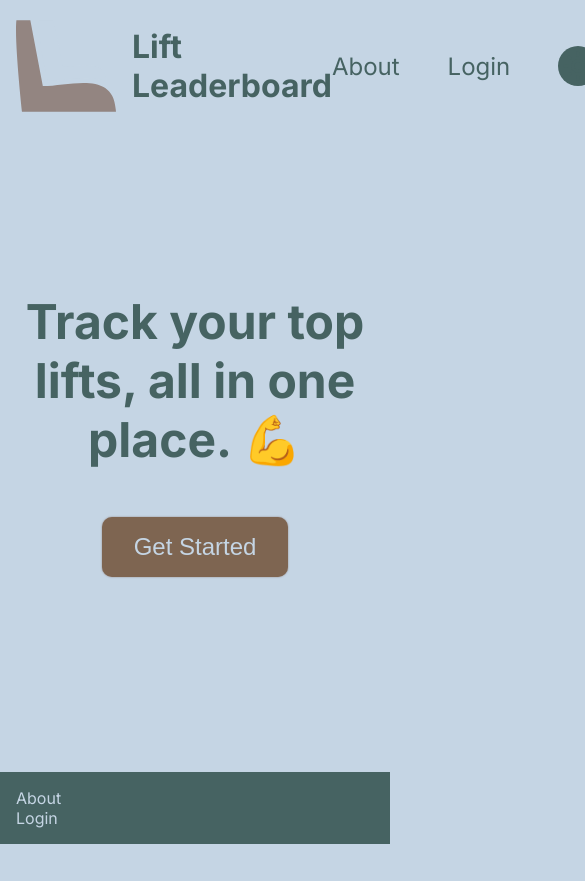
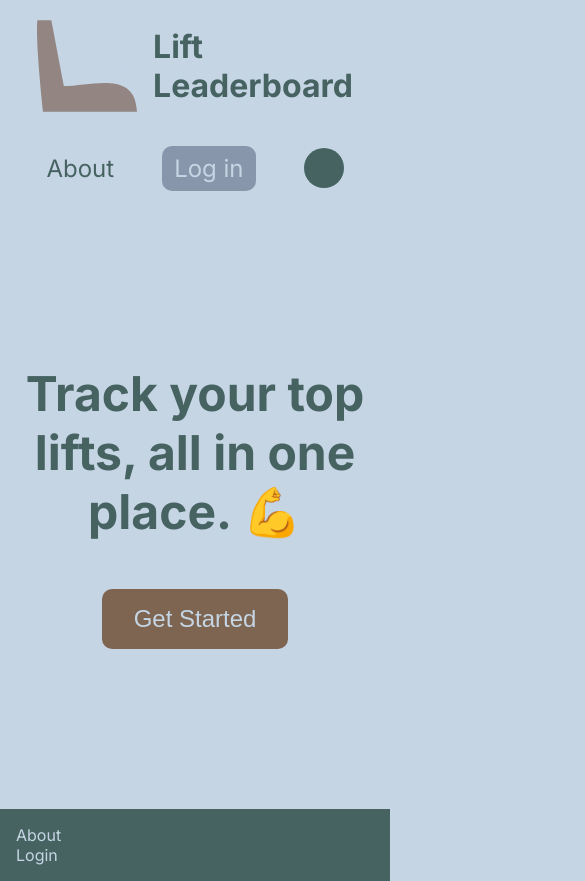
Before and after one commit to scott-hall7/lift-leaderboard, a Next.js app: page / in a window 390 px wide. Shown: the whole page, 585 px wide, since content can reach past the window. Before the commit the page ends 844 px from the top, so only its background shows below. Built offline with nearby package versions, Linux system fonts and the light colour scheme.

Commit message:
adding about and login links

```diff
--- a/app/page.module.css
+++ b/app/page.module.css
@@ -22,8 +22,8 @@
 
   background-color:  rgb(126, 101, 81);
   color: rgb(197, 213, 228);
-  box-shadow: 0 0 2px rgb(147, 133, 129);
 }
+
 
 [data-theme='dark'] .getStartedButton {
   background-color: rgb(147, 133, 129);
--- a/components/Header.tsx
+++ b/components/Header.tsx
@@ -6,6 +6,7 @@ import darkLogo from '../public/dark-logo.svg'
 import lightMode from '../public/light_mode.svg'
 import darkMode from '../public/dark_mode.svg'
 import styles from './header.module.css'
+import Link from 'next/link'
 
 import { useTheme } from 'next-themes'
 import { useState, useEffect } from 'react'
@@ -39,8 +40,12 @@ const Header = () => {
             </div>
             <nav className={styles.navRight}>
                 <ul>
-                    <li>About</li>
-                    <li>Login</li>
+                    <li>
+                        <Link href="/about">About</Link>
+                    </li>
+                    <li>
+                        <Link href="/login" className={styles.loginLink}>Log in</Link>
+                    </li>
                     <button className={styles.themeButton} onClick={() => changeTheme()}>
                         <Image
                             src={theme === 'light' ? darkMode : lightMode}
--- a/components/header.module.css
+++ b/components/header.module.css
@@ -9,7 +9,6 @@
 .navLeft {
     display: flex;
     align-items: center;
-
     gap: 1rem;
 }
 
@@ -21,8 +20,21 @@
 .navRight ul {
     display: flex;
     align-items: center;
+    gap: 3rem;
+
     font-size: 1.5rem;
-    gap: 3rem;
+}
+
+.loginLink {
+    border-radius: 10px;
+    padding: .5rem .75rem;
+
+    color: rgb(197, 213, 228);
+    background-color: rgb(136, 150, 171);
+}
+
+.loginLink:hover {
+    transform: scale(1.2);
 }
 
 .themeButton {
@@ -31,7 +43,6 @@
 
     border: none;
     border-radius: 50px;
-
     padding: .25rem;
 
     background-color: rgb(70, 99, 98);
@@ -40,3 +51,10 @@
 [data-theme='dark'] .themeButton {
     background-color: rgb(197, 213, 228);
 }
+
+@media (max-width: 700px) {
+    .mainHeader {
+        flex-direction: column;
+        gap: 2rem;
+    }
+}
```
